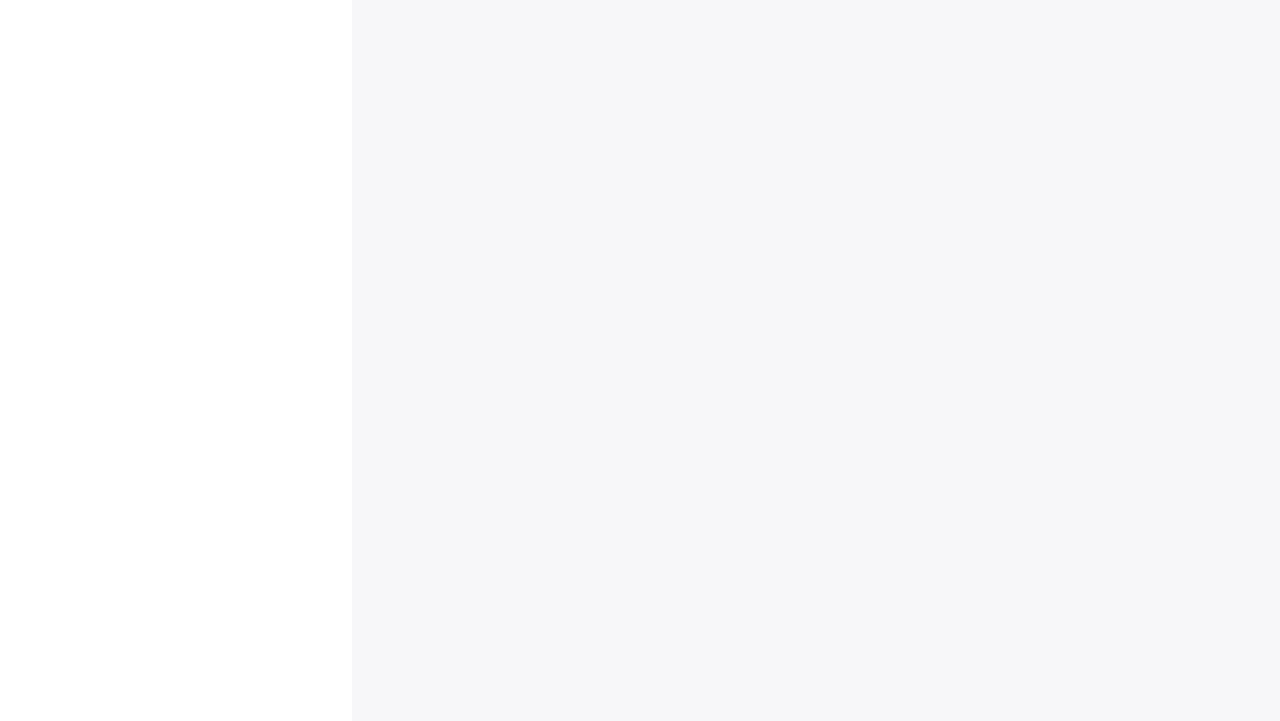
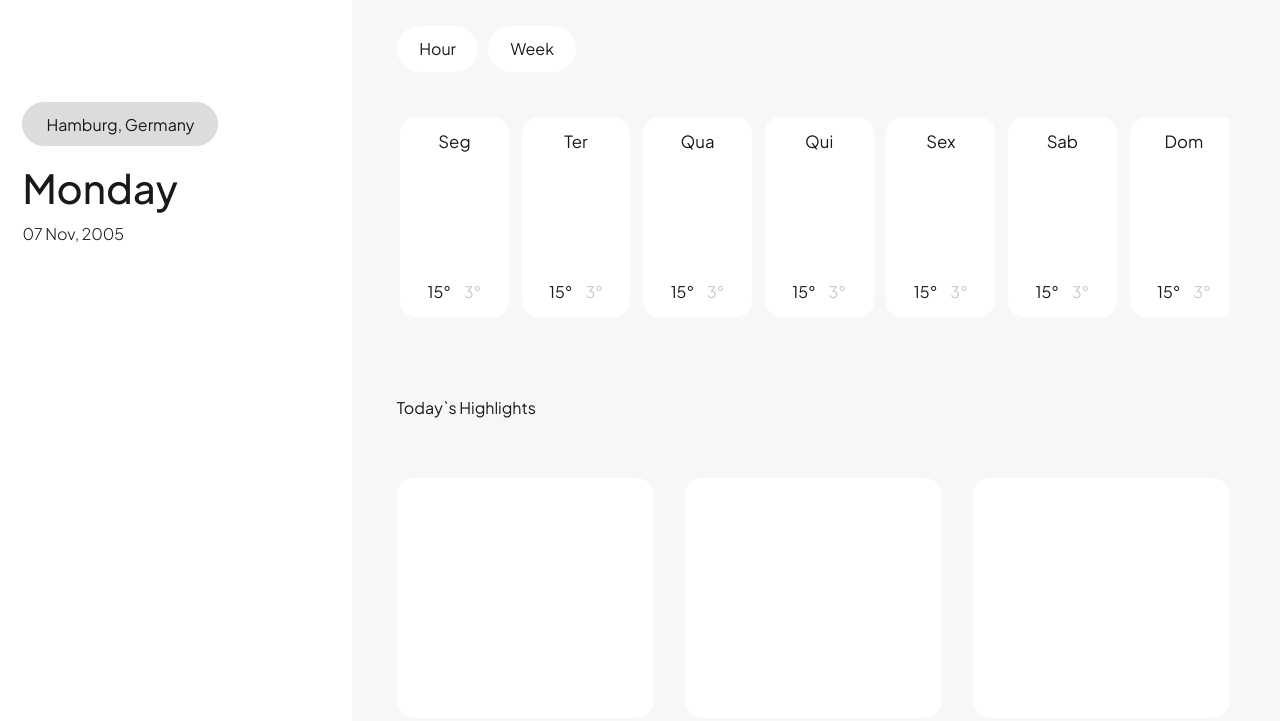
Before and after one commit to Rafahele22/Assignment-2---DW, a plain HTML site: page index.html in a window 1280 px wide. Drawn offline with Linux system fonts and the light colour scheme.

Commit message:
Some CSS

```diff
--- a/CSS/style.css
+++ b/CSS/style.css
@@ -1,5 +1,4 @@
-@import url('https://fonts.googleapis.com/css2?family=Inter:ital,opsz,wght@0,14..32,100..900;1,14..32,100..900&display=swap');
-
+@import url('https://fonts.googleapis.com/css2?family=Plus+Jakarta+Sans:ital,wght@0,200..800;1,200..800&display=swap');
 
 body{
     margin: 0;
@@ -8,8 +7,11 @@ body{
     height: 100vh;
     width: 100vw;
     background-color: #F7F7F9;
+    color: rgb(25,25,25);
 
-    font-family: "Inter", sans-serif;
+    font-family: "Plus Jakarta Sans", sans-serif;
+    font-optical-sizing: auto;
+    font-style: normal;
 
     display: grid;
     grid-template-columns: 27.5% 1fr;
@@ -21,12 +23,165 @@ body{
     align-items: center;
 }
 
-body>section{
+body>section:nth-child(1){
+    background-color: #FFFFFF;
+    display: grid;
+    grid-template-rows: 10% 1fr 30%;
+
     height: 100%;
 }
 
-body>section:nth-child(1){
-    background-color: #FFFFFF;
+body>section:nth-child(1)>div{
+    padding: 1.75vw;
+}
+
+body>section:nth-child(1)>div:nth-child(2){
+    display: flex;
+    flex-direction: column;
+}
+
+.localInfo{
+    padding: 1.40vh;
+    padding-left: 3vh;
+    padding-right: 3vh;
+    background-color: rgb(220,220,220);
+    border-radius: 5vh;
+
+    font-size: 2vh;
+
+    width: fit-content;
+}
+
+.day{
+    padding-top: 2vh;
+    font-size: 5vh;
+    font-weight: 500;
+}
+
+.date{
+    padding-top: 1.25vh;
+    font-size: 2vh;
+    font-weight: 300;
+}
+
+
+
+
+
+
+
+
+
+
+
+
+
+
+
+
+
+
+
+
+
+
+
+body>section:nth-child(2){
+    overflow-x: hidden;
     display: grid;
-    grid-template-rows: 20% 1fr 30%;
+    grid-template-rows: auto auto 40vh;
 }
+
+section:nth-child(2)>div{
+    width: 65vw;
+
+    padding: 2vw;
+    padding-left: 3.5vw;
+    padding-right: 3.5vw;
+    display: flex;
+    flex-direction: column;
+
+    gap: 2vh;
+    height: 40vh;
+}
+
+.ContentorSpan{
+    display: flex;
+    gap: 0.75vw;
+}
+
+.ContentorSpan  span{
+    padding: 1vw;
+    padding-left: 1.75vw;
+    padding-right: 1.75vw;
+    border-radius: 24pt;
+    background-color: white;
+}
+
+section:nth-child(2)>div:nth-child(2) {
+    gap: 7.5vh;
+}
+
+.Contentor4ten{
+    display: flex;
+    flex-direction: row;
+    align-items: center;
+    gap: 1vw;
+
+    overflow: auto;
+    height: 100%;
+
+    padding-left: 0.25vw;
+
+}
+
+.dateBox{
+    flex: 0 0 auto;
+
+    width: 8.5vw;
+    height: 25vh;
+    border-radius: 12pt;
+    background-color: white;
+
+    display: grid;
+    grid-template-rows: 25% 1fr 25%;
+
+
+    transition: all 0.3s;
+    z-index: 10;
+    cursor: pointer;
+}
+
+.dateBox:hover{
+    transform: scale(1.05);
+}
+
+.dateBox>div:nth-child(1){
+    text-align: center;
+    align-content: center;
+
+    font-size: 2.1vh;
+}
+
+.dateBox > .center{
+    gap: 1vw;
+}
+
+.dateBox > .center > span:nth-child(2){
+    color: rgb(200,200,200);
+}
+
+.contentorBoxInfo{
+    display: flex;
+    flex-wrap: wrap;
+    justify-content: space-between;
+    gap: 2vw
+}
+
+.contentorBoxInfo > div{
+    width: 20vw;
+    height: 30vh;
+
+    background-color: white;
+    border-radius: 12pt;
+}
--- a/index.html
+++ b/index.html
@@ -9,12 +9,117 @@
 <body>
     <section>
         <div></div>
-        <div></div>
+        <div>
+            <span class="localInfo">Hamburg, Germany</span>
+            <span class="day">Monday</span>
+            <span class="date">07 Nov, 2005</span>
+
+        </div>
         <div></div>
     </section>
 
     <!-- -->
     <section>
+        <div>
+            <div class="ContentorSpan">
+                <span>Hour</span>
+                <span>Week</span>
+            </div>
+            <div class="Contentor4ten">
+                <div class="dateBox">
+                    <div>Seg</div>
+                    <div></div>
+                    <div class="center">
+                        <span>15°</span>
+                        <span> 3°</span>
+                    </div>
+                </div>
+                <div class="dateBox">
+                    <div>Ter</div>
+                    <div></div>
+                    <div class="center">
+                        <span>15°</span>
+                        <span> 3°</span>
+                    </div>
+                </div>
+                <div class="dateBox">
+                    <div>Qua</div>
+                    <div></div>
+                    <div class="center">
+                        <span>15°</span>
+                        <span> 3°</span>
+                    </div>
+                </div>
+                <div class="dateBox">
+                    <div>Qui</div>
+                    <div></div>
+                    <div class="center">
+                        <span>15°</span>
+                        <span> 3°</span>
+                    </div>
+                </div>
+                <div class="dateBox">
+                    <div>Sex</div>
+                    <div></div>
+                    <div class="center">
+                        <span>15°</span>
+                        <span> 3°</span>
+                    </div>
+                </div>
+                <div class="dateBox">
+                    <div>Sab</div>
+                    <div></div>
+                    <div class="center">
+                        <span>15°</span>
+                        <span> 3°</span>
+                    </div>
+                </div>
+                <div class="dateBox">
+                    <div>Dom</div>
+                    <div></div>
+                    <div class="center">
+                        <span>15°</span>
+                        <span> 3°</span>
+                    </div>
+                </div>
+                <div class="dateBox">
+                    <div>Segunda</div>
+                    <div></div>
+                    <div class="center">
+                        <span>15°</span>
+                        <span> 3°</span>
+                    </div>
+                </div>
+                <div class="dateBox">
+                    <div></div>
+                    <div></div>
+                    <div class="center">
+                        <span>15°</span>
+                        <span> 3°</span>
+                    </div>
+                </div>
+                <div class="dateBox">
+                    <div></div>
+                    <div></div>
+                    <div class="center">
+                        <span>15°</span>
+                        <span> 3°</span>
+                    </div>
+                </div>
+            </div>
+        </div>
+        <div>
+            <div>Today`s Highlights</div>
+            <div class="contentorBoxInfo">
+                <div></div>
+                <div></div>
+                <div></div>
+                <div></div>
+                <div></div>
+                <div></div>
+            </div>
+        </div>
+        <div></div>
     </section>
 </body>
 </html>
```
